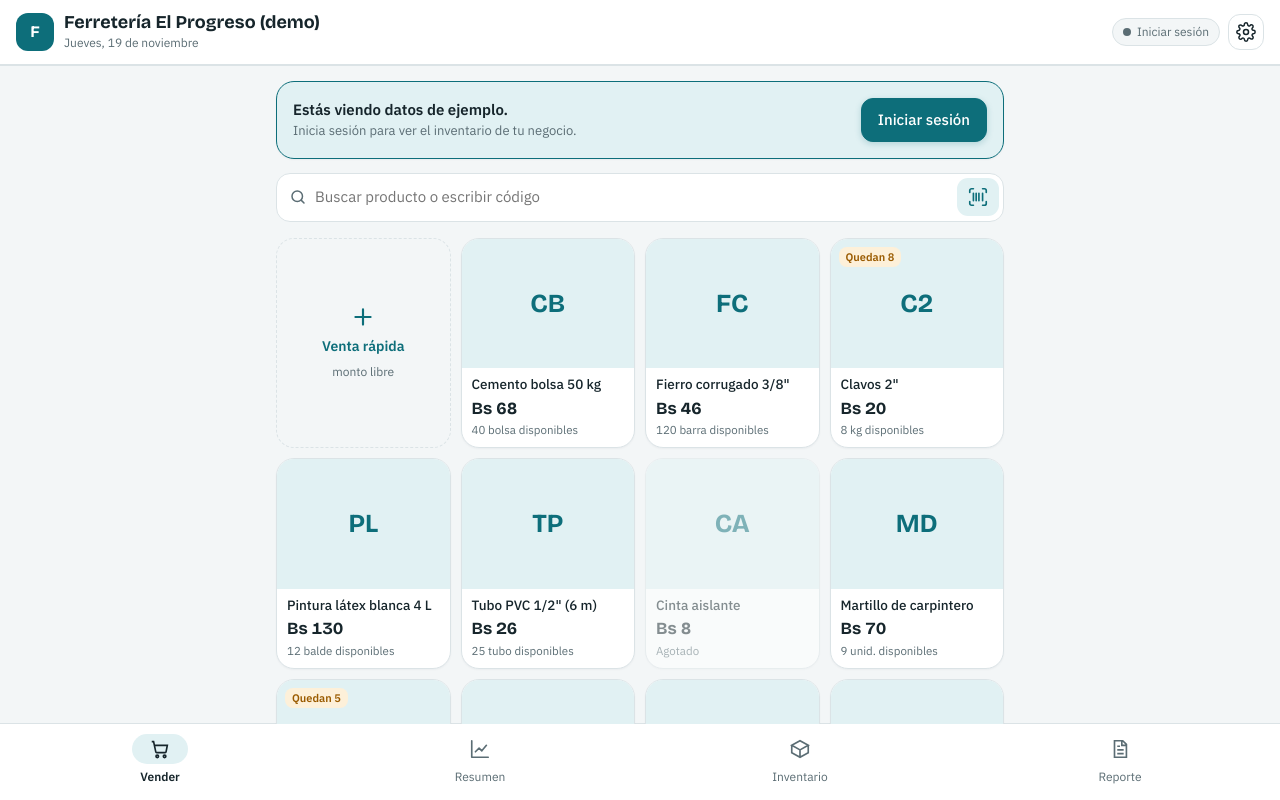
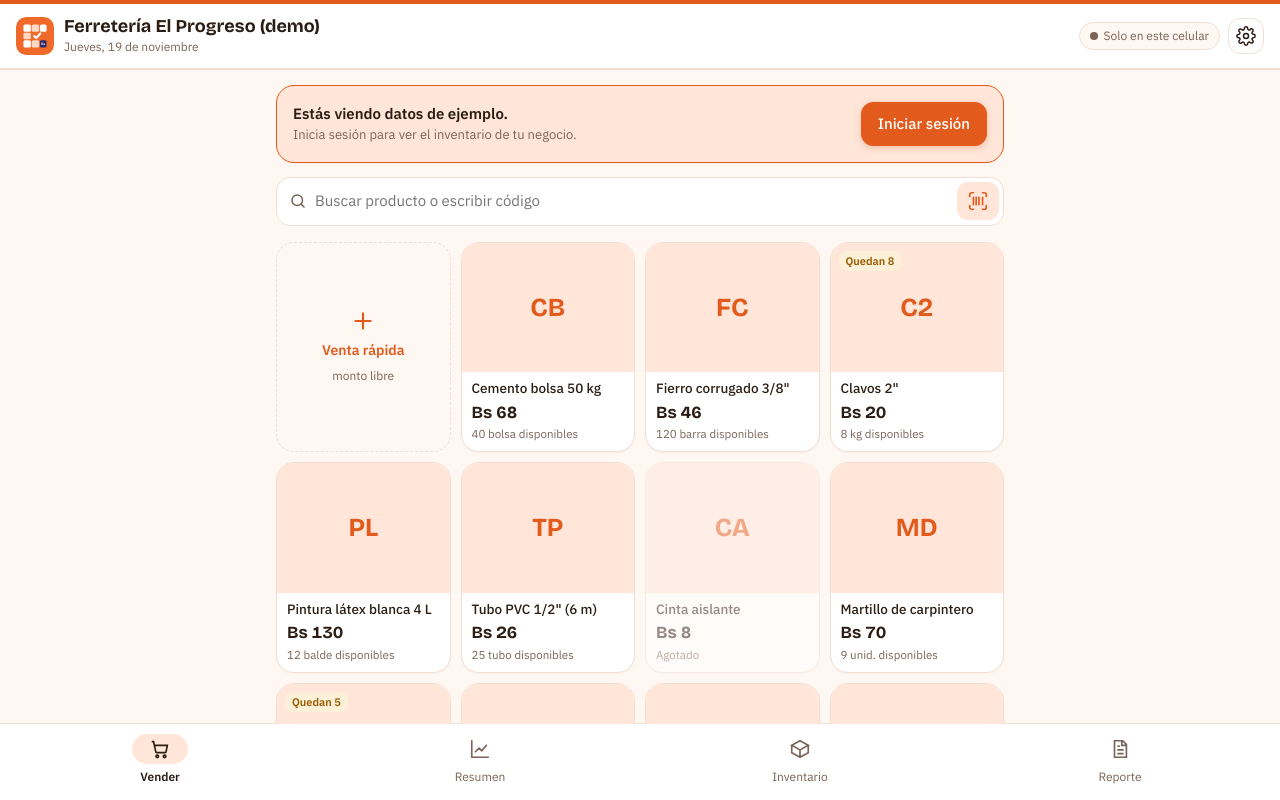
Before and after one commit to TuminecraftPE/Inventario, a plain HTML site: page index.html in a window 1280 px wide. Drawn offline with nearby package versions, Linux system fonts and the light colour scheme.

Commit message:
Add files via upload

```diff
--- a/index.html
+++ b/index.html
@@ -3,21 +3,29 @@
 <head>
 <meta charset="utf-8">
 <meta name="viewport" content="width=device-width, initial-scale=1">
-<title>Inventario IA para negocios</title>
+<title>Cuadra · ventas, inventario y caja</title>
+<meta name="theme-color" content="#E25B1C">
+<meta name="description" content="Cuadra: ventas, inventario y caja para negocios de Bolivia.">
+<link rel="manifest" href="manifest.webmanifest">
+<link rel="icon" type="image/png" sizes="32x32" href="favicon-32.png">
+<link rel="apple-touch-icon" href="apple-touch-icon.png">
+<meta name="apple-mobile-web-app-title" content="Cuadra">
+<meta name="mobile-web-app-capable" content="yes">
 <link rel="preconnect" href="https://fonts.googleapis.com">
 <link rel="preconnect" href="https://fonts.gstatic.com" crossorigin>
 <link href="https://fonts.googleapis.com/css2?family=Bricolage+Grotesque:opsz,wght@12..96,600;12..96,700&family=IBM+Plex+Sans:wght@400;500;600&display=swap" rel="stylesheet">
 <style>
 /* Layout: app de una pantalla, encabezado arriba, contenido desplazable, barra de pestañas abajo (pensado para celular) */
 :root{
-  --bg:#f3f6f7;
+  --bg:#fff7f2;
   --surface:#ffffff;
-  --ink:#16252b;
-  --muted:#5b6d74;
-  --line:#dbe3e6;
-  --accent:#0d6e7a;
+  --ink:#2b1d14;
+  --muted:#7a6457;
+  --line:#f1dfd3;
+  --accent:#e25b1c;
   --accent-ink:#ffffff;
-  --accent-soft:#e1f1f3;
+  --accent-soft:#ffe6d9;
+  --navy:#2e2a6b;
   --ok:#1f7a45; --ok-soft:#e3f4ea;
   --warn:#9a5b00; --warn-soft:#fdf0d9;
   --bad:#b3261e; --bad-soft:#fbe4e2;
@@ -27,15 +35,15 @@
 }
 @media (prefers-color-scheme: dark){
   :root:not([data-theme="light"]){
-    --bg:#0e1719; --surface:#152225; --ink:#e6eef0; --muted:#97aab0; --line:#26383d;
-    --accent:#3fb3c2; --accent-ink:#06282d; --accent-soft:#163a40;
+    --bg:#17110d; --surface:#221912; --ink:#f6ebe3; --muted:#bfa594; --line:#3a2a1f;
+    --accent:#ff8a4c; --accent-ink:#2b1205; --accent-soft:#40261a; --navy:#a9a3ff;
     --ok:#5fcf8b; --ok-soft:#173326; --warn:#f0b450; --warn-soft:#3a2c12; --bad:#f2877f; --bad-soft:#3d1c1a;
     color-scheme: dark;
   }
 }
 :root[data-theme="dark"]{
-  --bg:#0e1719; --surface:#152225; --ink:#e6eef0; --muted:#97aab0; --line:#26383d;
-  --accent:#3fb3c2; --accent-ink:#06282d; --accent-soft:#163a40;
+  --bg:#17110d; --surface:#221912; --ink:#f6ebe3; --muted:#bfa594; --line:#3a2a1f;
+  --accent:#ff8a4c; --accent-ink:#2b1205; --accent-soft:#40261a; --navy:#a9a3ff;
   --ok:#5fcf8b; --ok-soft:#173326; --warn:#f0b450; --warn-soft:#3a2c12; --bad:#f2877f; --bad-soft:#3d1c1a;
   color-scheme: dark;
 }
@@ -218,6 +226,11 @@ label{font-size:13px;color:var(--muted);display:flex;flex-direction:column;gap:4
 @media (prefers-reduced-motion:no-preference){.btn,.pbtn,.chip{transition:border-color .15s,background .15s}}
 
 /* ---- v3.3 pulido visual ---- */
+header{border-top:4px solid var(--accent)}
+.tile:first-child{background:var(--accent);border-color:var(--accent);color:var(--accent-ink)}
+.tile:first-child .lbl,.tile:first-child .delta,.tile:first-child .val{color:var(--accent-ink)}
+.tile:first-child .ic{background:rgba(255,255,255,.22);color:var(--accent-ink)}
+.cat[aria-pressed="true"]{box-shadow:0 2px 6px rgba(226,91,28,.25)}
 body{background:var(--bg)}
 header{padding:12px 16px;box-shadow:0 1px 0 var(--line)}
 .brand{display:flex;align-items:center;gap:10px;min-width:0}
@@ -225,7 +238,7 @@ header{padding:12px 16px;box-shadow:0 1px 0 var(--line)}
 .brand h1{white-space:nowrap;overflow:hidden;text-overflow:ellipsis;font-size:18px}
 .brand .sub{white-space:nowrap;overflow:hidden;text-overflow:ellipsis}
 @media (max-width:440px){.sync.ok{font-size:0;padding:9px;line-height:0}.sync.ok::before{margin:0;width:10px;height:10px}}
-.logo{width:38px;height:38px;border-radius:12px;background:var(--accent);color:var(--accent-ink);display:grid;place-items:center;font-family:var(--font-display);font-weight:700;font-size:16px;flex:none}
+.logo{width:38px;height:38px;flex:none;display:block}.logo svg{display:block;border-radius:10px}
 .icon-btn{border-radius:12px;padding:7px;display:grid;place-items:center;color:var(--ink)}
 main{gap:14px}
 .card{border-radius:18px;padding:16px;box-shadow:0 1px 2px rgba(22,37,43,.04)}
@@ -234,7 +247,7 @@ main{gap:14px}
 .tile .val{font-size:24px}
 .btn{border-radius:12px;padding:10px 16px}
 .btn.small{border-radius:10px}
-.btn.primary{box-shadow:0 2px 6px rgba(13,110,122,.22)}
+.btn.primary{box-shadow:0 2px 6px rgba(226,91,28,.28)}
 input[type=text],input[type=number],input[type=tel],input[type=password],input[type=date],select,textarea{border-radius:12px;background:var(--surface);padding:10px 12px;border:1px solid var(--line)}
 input[type=date]{width:100%}
 nav{padding:4px 0 6px;box-shadow:0 -1px 0 var(--line);border-top:0}
@@ -271,7 +284,7 @@ nav button[aria-current="page"]{color:var(--ink)}
 .tagb.low{background:var(--warn-soft);color:var(--warn)}
 .tagb.off{background:var(--bad-soft);color:var(--bad)}
 .ptile.rapida{border:1.5px dashed var(--line);background:transparent;box-shadow:none;align-items:center;justify-content:center;gap:6px;min-height:160px;color:var(--accent);font-weight:600;font-size:14px}
-.cobrar-bar{position:sticky;bottom:0;z-index:5;border:0;width:100%;background:var(--accent);color:var(--accent-ink);border-radius:18px;padding:14px 18px;display:flex;justify-content:space-between;align-items:center;cursor:pointer;box-shadow:0 6px 18px rgba(13,110,122,.32);font-size:14px;margin-top:-4px}
+.cobrar-bar{position:sticky;bottom:0;z-index:5;border:0;width:100%;background:var(--accent);color:var(--accent-ink);border-radius:18px;padding:14px 18px;display:flex;justify-content:space-between;align-items:center;cursor:pointer;box-shadow:0 6px 18px rgba(226,91,28,.35);font-size:14px;margin-top:-4px}
 .cobrar-bar b{font-family:var(--font-display);font-size:20px}
 .cobrar-bar .n{background:rgba(255,255,255,.2);border-radius:999px;padding:2px 9px;margin-right:6px;font-weight:600}
 .rubros{display:grid;grid-template-columns:repeat(2,minmax(0,1fr));gap:8px}
@@ -292,7 +305,7 @@ nav button[aria-current="page"]{color:var(--ink)}
 </head>
 <body>
 <header>
-  <div class="brand"><div class="logo" id="biz-logo" aria-hidden="true">M</div><div>
+  <div class="brand"><div class="logo" id="biz-logo"><svg viewBox="0 0 92 92" width="38" height="38" aria-hidden="true"><rect width="92" height="92" rx="22" fill="#EF6A2A"/><rect x="18" y="18" width="18" height="18" rx="4" fill="#fff"/><rect x="38" y="18" width="18" height="18" rx="4" fill="#FFD9C4"/><rect x="58" y="18" width="16" height="18" rx="4" fill="#fff"/><rect x="18" y="38" width="18" height="16" rx="4" fill="#FFD9C4"/><rect x="18" y="56" width="18" height="18" rx="4" fill="#fff"/><rect x="38" y="56" width="18" height="18" rx="4" fill="#FFD9C4"/><rect x="58" y="56" width="16" height="18" rx="4" fill="#2E2A6B"/><text x="66" y="68.5" font-family="IBM Plex Sans,Arial,sans-serif" font-size="8" font-weight="700" fill="#fff" text-anchor="middle">Bs</text><path d="M44 46l5 5 10-11" fill="none" stroke="#fff" stroke-width="5" stroke-linecap="round" stroke-linejoin="round"/></svg></div><div>
     <h1 id="biz-name">Mi negocio</h1>
     <div class="sub" id="today-label">Hoy</div>
   </div></div>
@@ -450,7 +463,7 @@ nav button[aria-current="page"]{color:var(--ink)}
 // ======== CONFIGURACIÓN DEL PROVEEDOR ========
 // Pega entre las comillas la URL /exec de tu "Directorio de clientes".
 // Si la dejas vacía, la app pide la dirección y la clave de la hoja (modo avanzado).
-var DIRECTORIO_URL = "https://script.google.com/macros/s/AKfycbw9MDxfJj6Fvy6Jgg4nj_O18qRb6EkbSgAKov7DxTy_58wCMqheoS5hBPW5T5BNZfHA/exec";
+var DIRECTORIO_URL = "";
 // =============================================
 var SKEY = "inventario-ia-demo-v2", OLDKEY = "inventario-ia-demo-v1";
 var almacenOK=(function(){try{window.localStorage.setItem("__prueba","1");window.localStorage.removeItem("__prueba");return true;}catch(e){return false;}})();
@@ -562,7 +575,7 @@ function textoReporte(){
 
 // ---------- render ----------
 function renderHeader(){
-  $("biz-name").textContent=S.negocio.nombre;$("biz-logo").textContent=(S.negocio.nombre||"M").trim().charAt(0).toUpperCase()||"M";
+  $("biz-name").textContent=S.negocio.nombre;
   var d=fechaLarga(new Date());d=d.charAt(0).toUpperCase()+d.slice(1);
   if(esVend())d=yo().nombre+(nombreTienda(yo().tienda)?" · "+nombreTienda(yo().tienda):"")+" · "+d;
   $("today-label").textContent=d;
```
Also changed, not shown: apple-touch-icon.png (added), favicon-32.png (added), icon-192.png (added), icon-512.png (added), icon-maskable-512.png (added), manifest.webmanifest (added).
